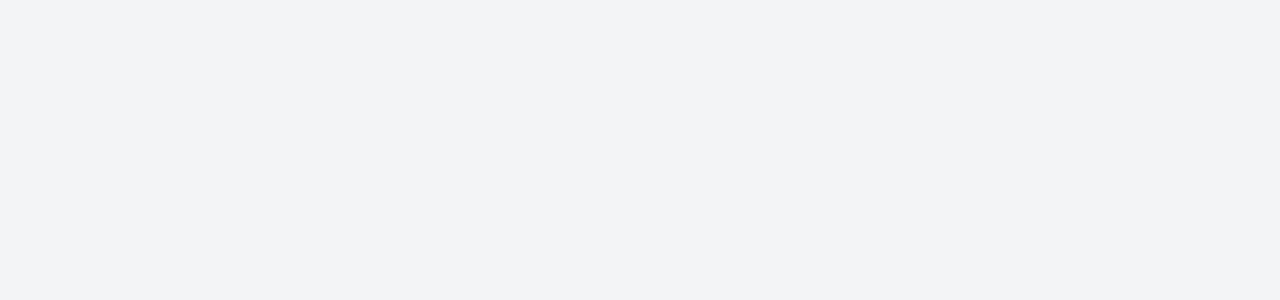
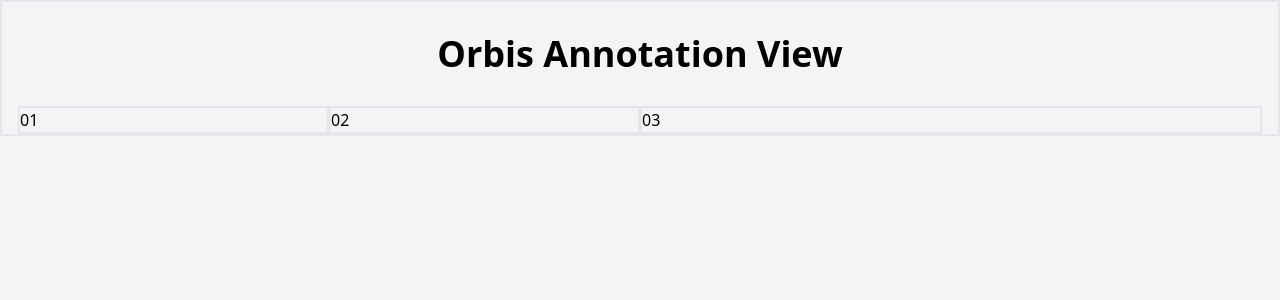
Before and after one commit to orbis-eval/orbis2-frontend, a Nuxt app: page /orbis-annotation in a window 1280 px wide. Before the commit this address had no page. Shown: the top 300 px of the page. Built offline with nearby package versions, Linux system fonts and the light colour scheme.

Commit message:
#1: nav-bar added, colors adjustment

```diff
--- /dev/null
+++ b/pages/orbis-annotation.vue
@@ -0,0 +1,16 @@
+<template>
+
+  <div class="container mx-auto 2xl border-solid border-2 px-4">
+
+    <h2 class="text-4xl font-bold text-center py-8">
+      Orbis Annotation View
+    </h2>
+
+    <div class="flex flex-row">
+      <div class="basis-1/4 border-solid border-2">01</div>
+      <div class="basis-1/4 border-solid border-2">02</div>
+      <div class="basis-1/2 border-solid border-2">03</div>
+    </div>
+  </div>
+
+</template>
```
